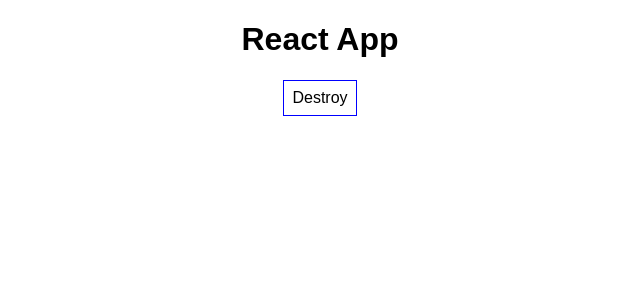
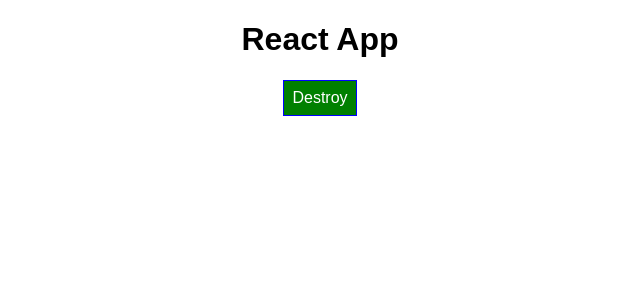
Before and after one commit to YosofBadr/React, a React (Create React App) app in the folder react-complete-guide/: page / in a window 1280 px wide. Shown: the top 300 px of the page, without its empty margins (320-960 px from the left). Built offline with nearby package versions, Linux system fonts and the light colour scheme.

Commit message:
Learning dynamic styling.

```diff
--- a/react-complete-guide/src/App.js
+++ b/react-complete-guide/src/App.js
@@ -45,7 +45,8 @@ class App extends Component {
   render() {
 
     const style = {
-      backgroundColor: "white",
+      backgroundColor: "green",
+      color: 'white',
       font: "inherit",
       border: "1px solid blue",
       padding: "8px",
@@ -67,7 +68,10 @@ class App extends Component {
             />
           })}
       </div>
-      )
+      );
+
+      style.backgroundColor = 'red';
+
     }
 
     return (
```
